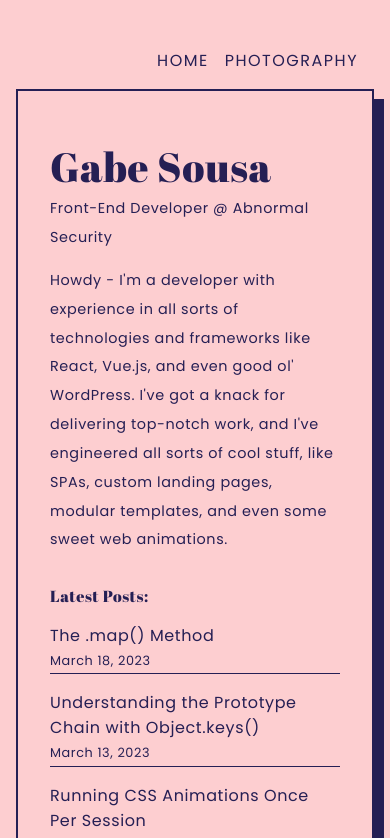
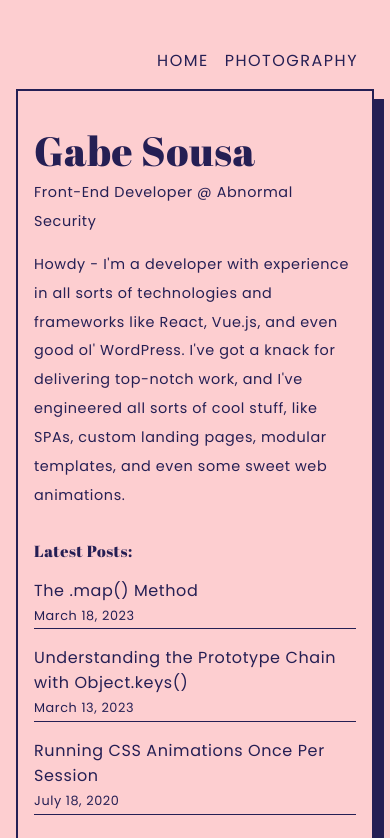
Before and after one commit to developer-gabe/nextjs-project, a Next.js app: page / in a window 390 px wide. Shown: the top 838 px of the page. Built offline with nearby package versions, Linux system fonts and the light colour scheme; a small style sheet from the web is missing.

Commit message:
And of course, mobile

```diff
--- a/styles/globals.css
+++ b/styles/globals.css
@@ -152,6 +152,12 @@ footer {
 
 @media screen and (max-width: 700px) {
 
+	.Home, .Posts, article {
+		border: 2px solid #251f54;
+		padding: 1rem;
+		box-shadow: 10px 10px;
+	}
+
 	body {
 		padding: 1rem;
 	}
@@ -213,7 +219,7 @@ footer {
 	}
 
 	img {
-		filter: brightness(.7)
+		filter: brightness(.7);
 	}
 
 	.button {
```
